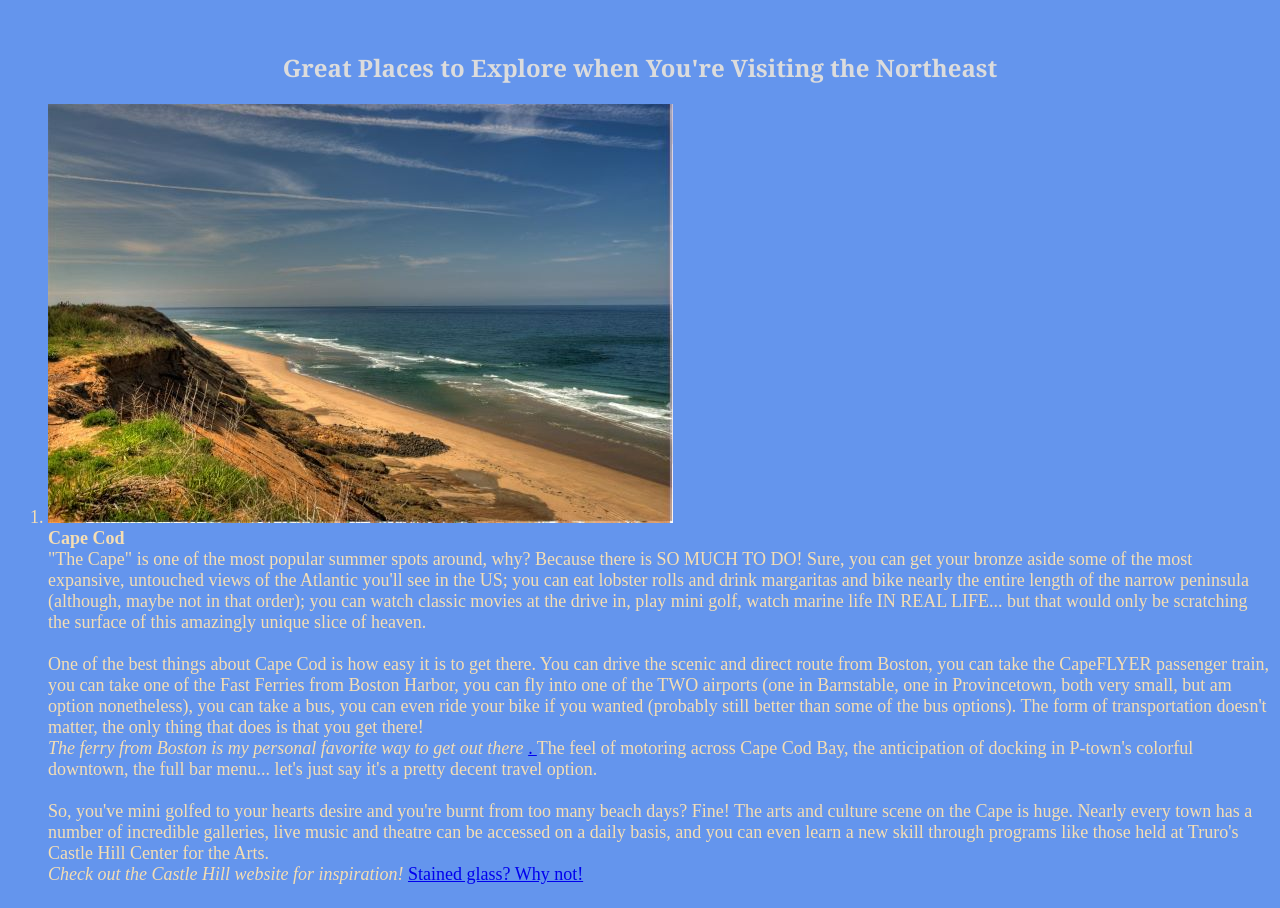
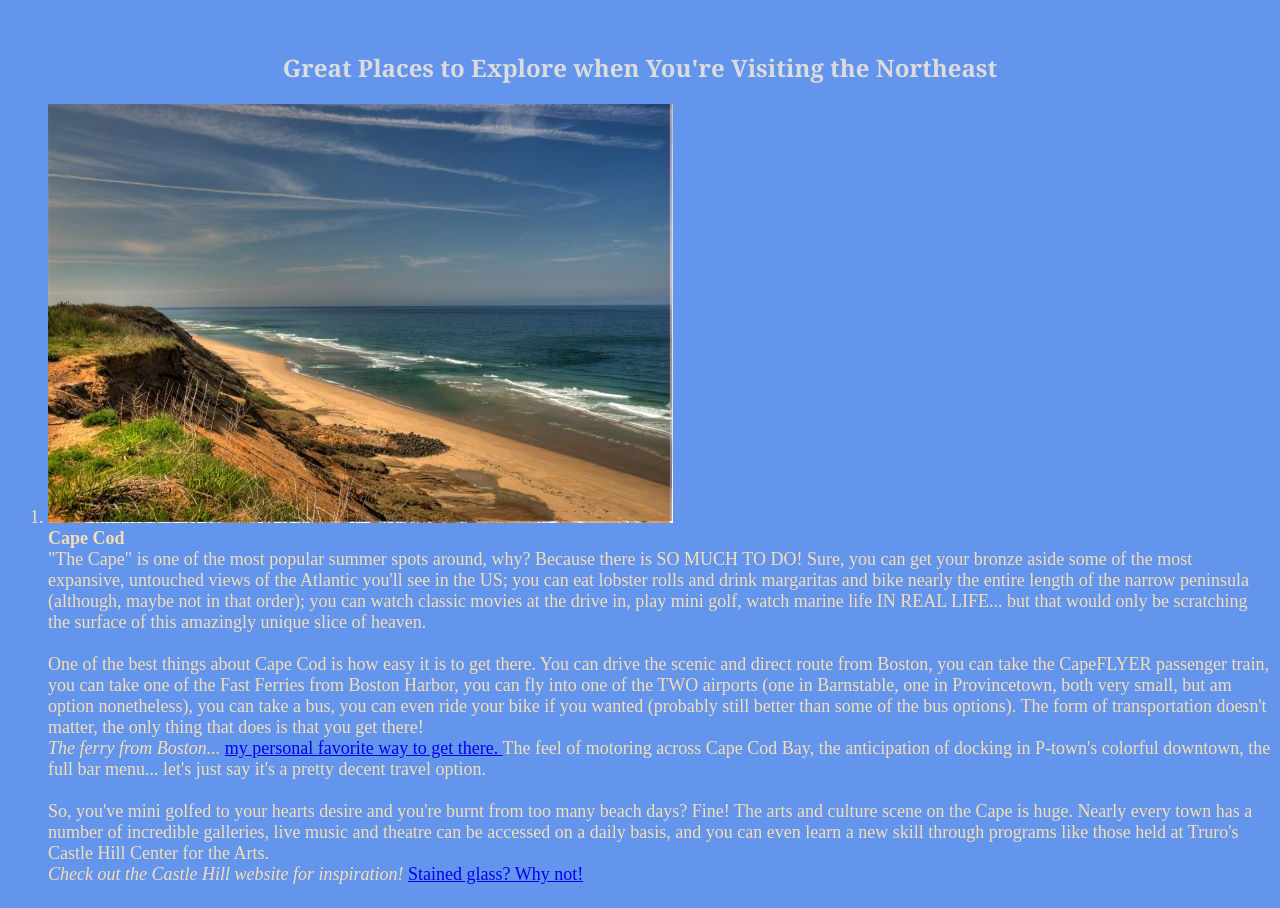
Before and after one commit to mollytreadwell/Tavel-Guide, a plain HTML site: page index.html in a window 1280 px wide. Shown: the part 95-1003 px from the top of the page. Drawn offline with Linux system fonts and the light colour scheme.

Commit message:
Update index.html

```diff
--- a/index.html
+++ b/index.html
@@ -32,7 +32,7 @@
     <br>
     One of the best things about Cape Cod is how easy it is to get there. You can drive the scenic and direct route from Boston, you can take the CapeFLYER passenger train, you can take one of the Fast Ferries from Boston Harbor, you can fly into one of the TWO airports (one in Barnstable, one in Provincetown, both very small, but am option nonetheless), you can take a bus, you can even ride your bike if you wanted (probably still better than some of the bus options). The form of transportation doesn't matter, the only thing that does is that you get there!
    <br>
-    <i>The ferry from Boston is my personal favorite way to get out there</i> <a href= "https://baystatecruisecompany.com/"> . </a> The feel of motoring across Cape Cod Bay, the anticipation of docking in P-town's colorful downtown, the full bar menu... let's just say it's a pretty decent travel option.
+    <i>The ferry from Boston...</i> <a href= "https://baystatecruisecompany.com/"> my personal favorite way to get there. </a> The feel of motoring across Cape Cod Bay, the anticipation of docking in P-town's colorful downtown, the full bar menu... let's just say it's a pretty decent travel option.
 <br>
   <br>
 So, you've mini golfed to your hearts desire and you're burnt from too many beach days? Fine! The arts and culture scene on the Cape is huge. Nearly every town has a number of incredible galleries, live music and theatre can be accessed on a daily basis, and you can even learn a new skill through programs like those held at Truro's Castle Hill Center for the Arts.
```
